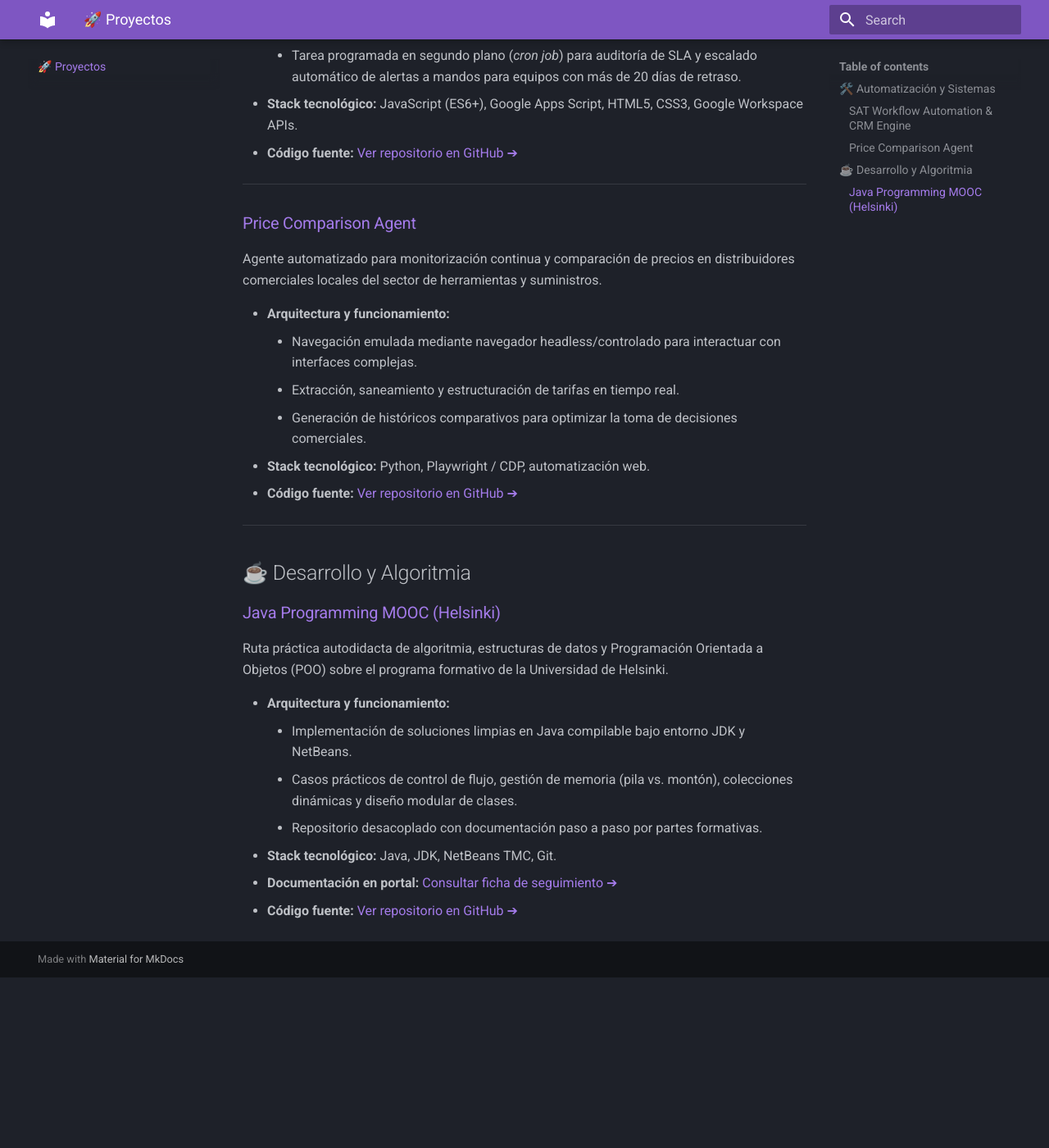
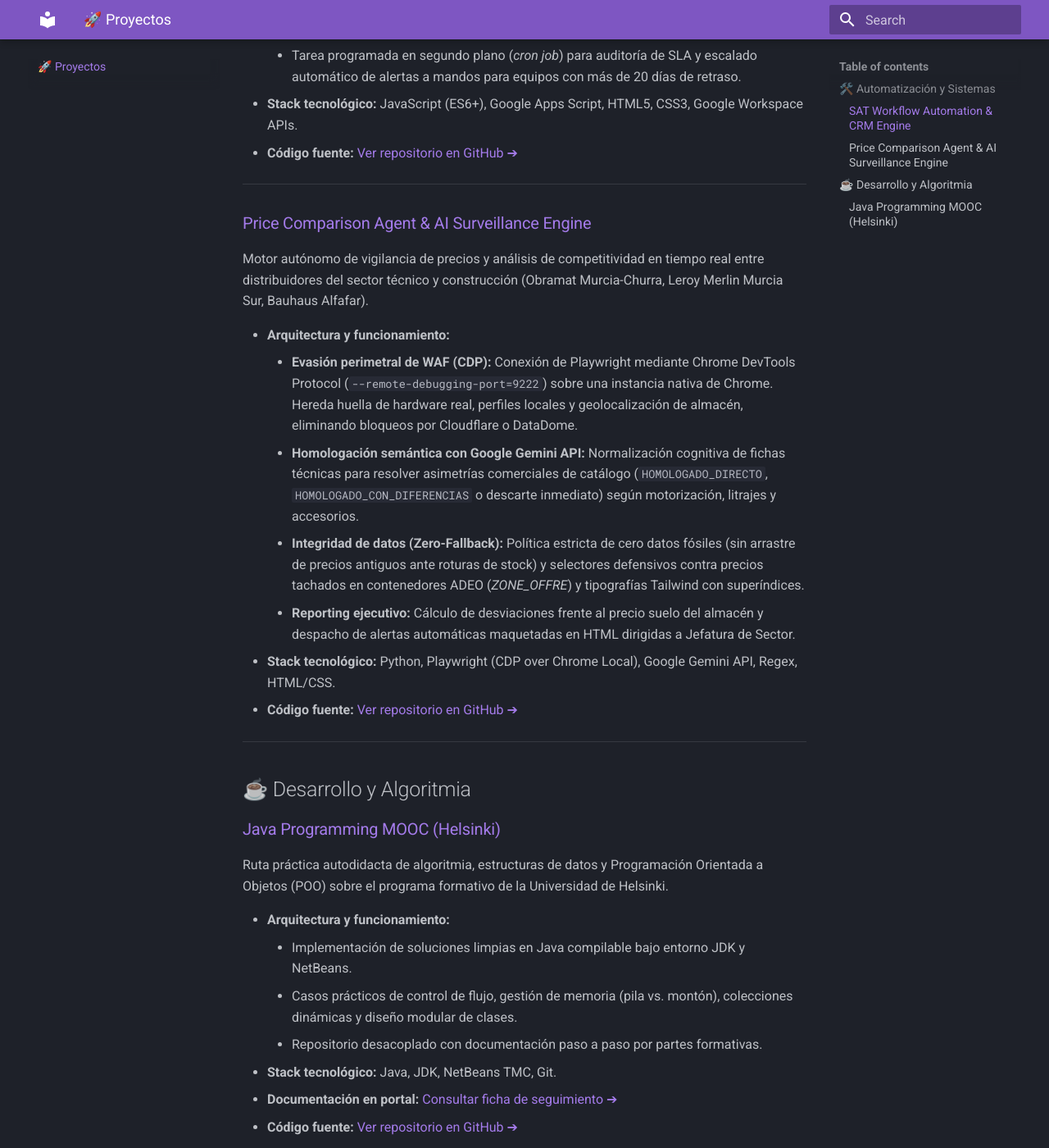
Before and after one commit to Beamspark/SMR-Apuntes, an MkDocs documentation site: the page built from docs/proyectos/index.md, in a window 1280 px wide and 1400 px high, scrolled down 665 px. Shown: the whole window at 82% size. Built offline with MkDocs 1.6.1 and Material for MkDocs 9.7.7, drawn with Linux system fonts in a browser that asks for light colours; before the commit the page ends 1857 px from its top, so only the background shows below that.

Commit message:
Update index.md

```diff
--- a/docs/proyectos/index.md
+++ b/docs/proyectos/index.md
@@ -19,14 +19,15 @@ Sistema integral de gestión de incidencias de Servicio Técnico (SAT) multidepa
 
 ---
 
-### [Price Comparison Agent](https://github.com/Beamspark/price-comparison-agent)
-Agente automatizado para monitorización continua y comparación de precios en distribuidores comerciales locales del sector de herramientas y suministros.
+### [Price Comparison Agent & AI Surveillance Engine](https://github.com/Beamspark/price-comparison-agent)
+Motor autónomo de vigilancia de precios y análisis de competitividad en tiempo real entre distribuidores del sector técnico y construcción (Obramat Murcia-Churra, Leroy Merlin Murcia Sur, Bauhaus Alfafar).
 
 * **Arquitectura y funcionamiento:**
-    * Navegación emulada mediante navegador headless/controlado para interactuar con interfaces complejas.
-    * Extracción, saneamiento y estructuración de tarifas en tiempo real.
-    * Generación de históricos comparativos para optimizar la toma de decisiones comerciales.
-* **Stack tecnológico:** Python, Playwright / CDP, automatización web.
+    * **Evasión perimetral de WAF (CDP):** Conexión de Playwright mediante Chrome DevTools Protocol (`--remote-debugging-port=9222`) sobre una instancia nativa de Chrome. Hereda huella de hardware real, perfiles locales y geolocalización de almacén, eliminando bloqueos por Cloudflare o DataDome.
+    * **Homologación semántica con Google Gemini API:** Normalización cognitiva de fichas técnicas para resolver asimetrías comerciales de catálogo (`HOMOLOGADO_DIRECTO`, `HOMOLOGADO_CON_DIFERENCIAS` o descarte inmediato) según motorización, litrajes y accesorios.
+    * **Integridad de datos (Zero-Fallback):** Política estricta de cero datos fósiles (sin arrastre de precios antiguos ante roturas de stock) y selectores defensivos contra precios tachados en contenedores ADEO (*ZONE_OFFRE*) y tipografías Tailwind con superíndices.
+    * **Reporting ejecutivo:** Cálculo de desviaciones frente al precio suelo del almacén y despacho de alertas automáticas maquetadas en HTML dirigidas a Jefatura de Sector.
+* **Stack tecnológico:** Python, Playwright (CDP over Chrome Local), Google Gemini API, Regex, HTML/CSS.
 * **Código fuente:** [Ver repositorio en GitHub ➔](https://github.com/Beamspark/price-comparison-agent)
 
 ---
```
